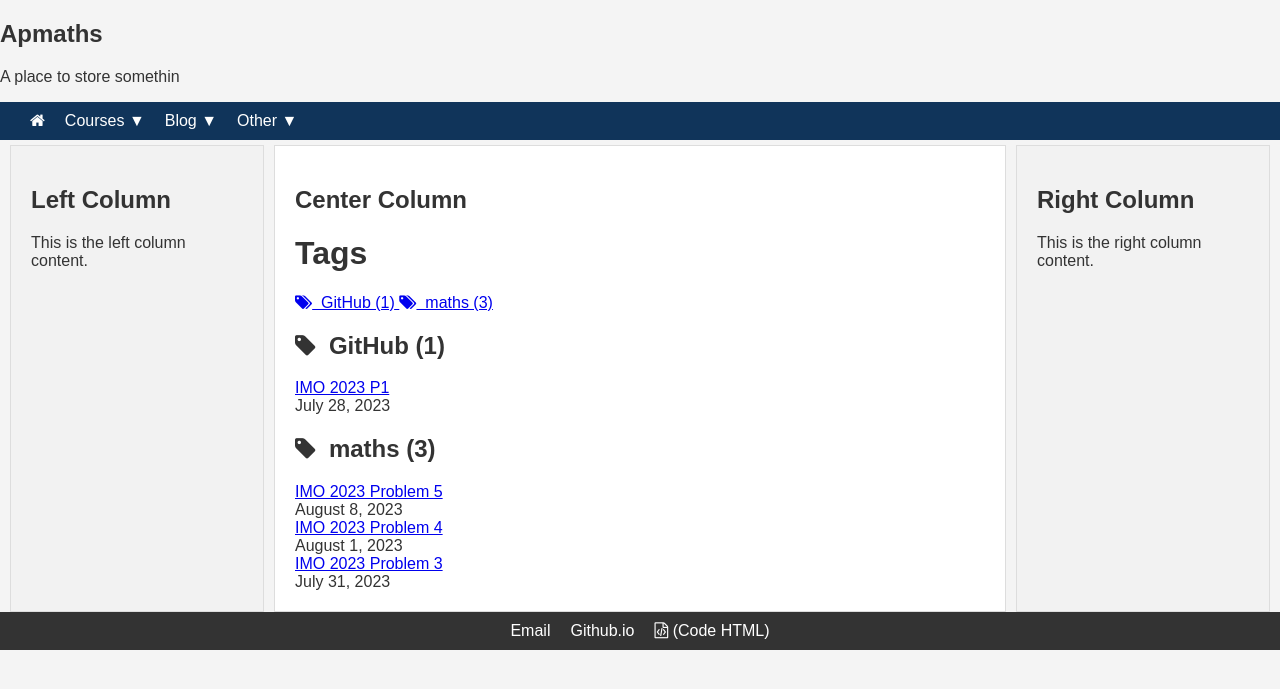
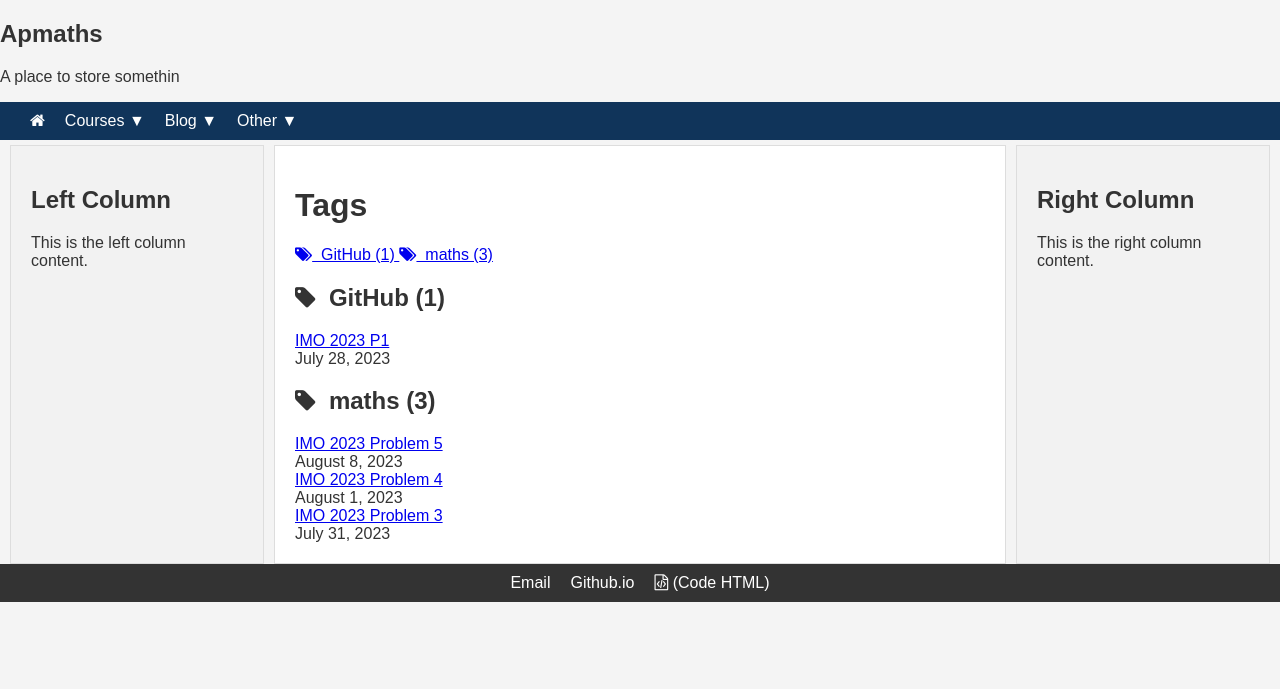
Before and after one commit to hoAngnaMPHan/apmaths.github.io, a Jekyll site: the page built from tags.html, in a window 1280 px wide. Shown: the top 689 px of the page. Built offline with Jekyll 4.4.1, drawn with Linux system fonts in a browser that asks for light colours.

Commit message:
Update style.html

```diff
--- a/_layouts/style.html
+++ b/_layouts/style.html
@@ -17,8 +17,7 @@
         </div>
 
         <div class="column center">
-            <h2>Center Column</h2>
-            {{ content }}
+                       {{ content }}
         </div>
 
         <div class="column right">
```
